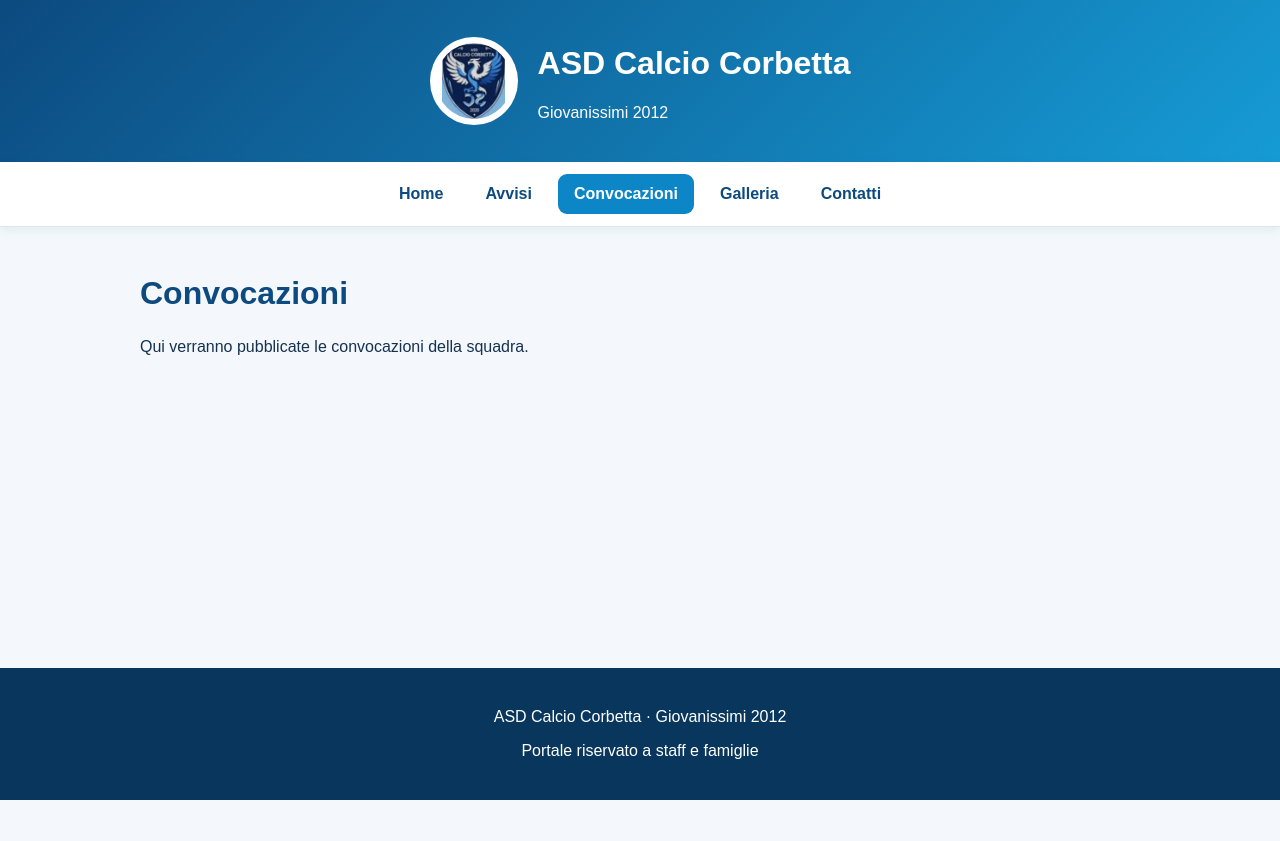
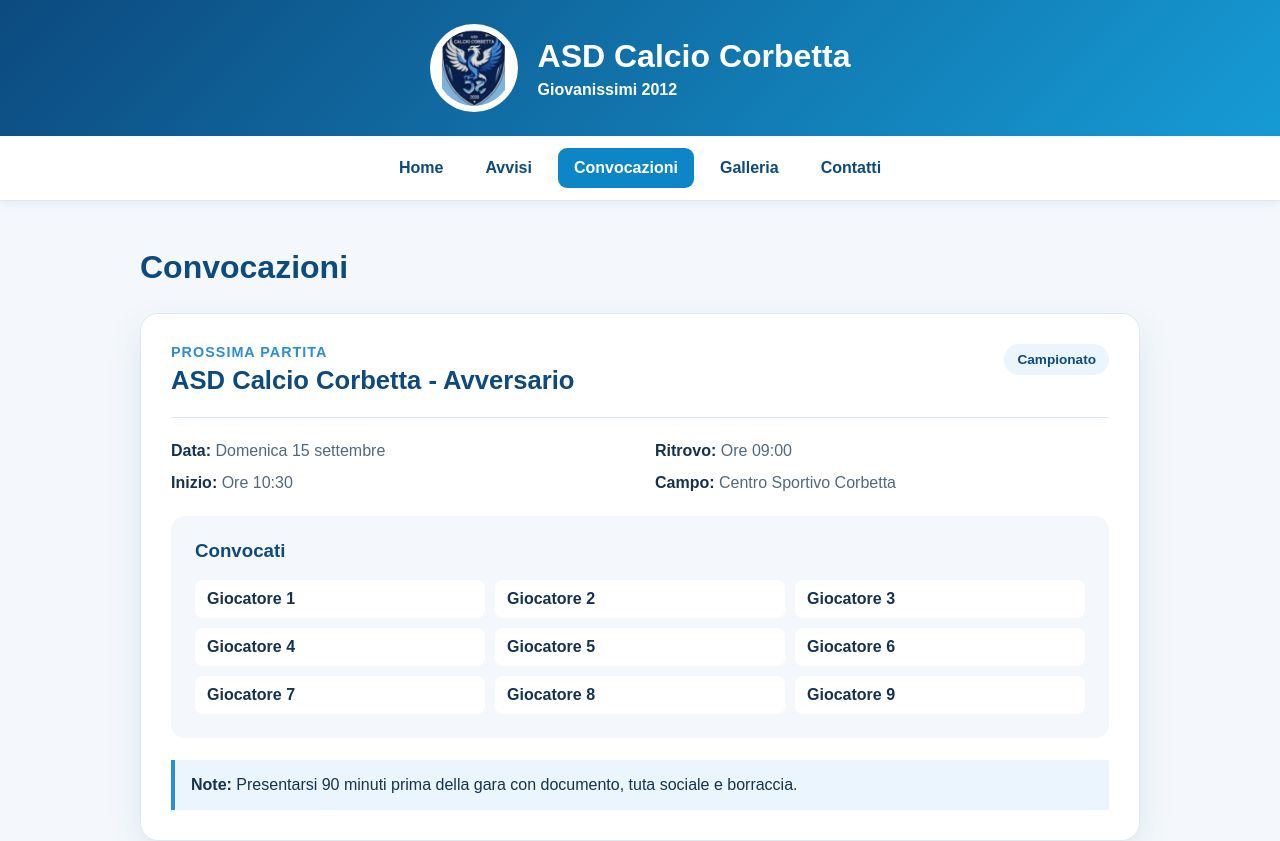
Before and after one commit to pierluigi79/asd-corbetta-giovanissimi-2012, a React (Vite) app: page /convocazioni in a window 1280 px wide. Shown: the top 841 px of the page. Before the commit the page ends 800 px from the top, so only its background shows below. Built offline with nearby package versions, Linux system fonts and the light colour scheme.

Commit message:
Completate pagine Avvisi e Convocazioni

```diff
--- a/src/App.css
+++ b/src/App.css
@@ -342,3 +342,212 @@
     padding: 38px 0;
   }
 }
+/* CONVOCAZIONI */
+
+.convocazione-card {
+  padding: 30px;
+  background: white;
+  border: 1px solid #dce9f4;
+  border-radius: 18px;
+  box-shadow: 0 12px 35px rgba(12, 74, 127, 0.1);
+}
+
+.convocazione-header {
+  display: flex;
+  justify-content: space-between;
+  align-items: flex-start;
+  gap: 20px;
+  padding-bottom: 22px;
+  border-bottom: 1px solid #dce9f4;
+}
+
+.convocazione-label {
+  margin: 0 0 6px;
+  color: #2c8ed6;
+  font-size: 0.9rem;
+  font-weight: 700;
+  letter-spacing: 1px;
+  text-transform: uppercase;
+}
+
+.convocazione-header h3 {
+  margin: 0;
+  color: #0c4a7f;
+  font-size: 1.6rem;
+}
+
+.convocazione-badge {
+  padding: 8px 13px;
+  border-radius: 999px;
+  background: #eaf5fd;
+  color: #0c4a7f;
+  font-size: 0.85rem;
+  font-weight: 700;
+}
+
+.convocazione-details {
+  display: grid;
+  grid-template-columns: repeat(2, 1fr);
+  gap: 14px 30px;
+  padding: 24px 0;
+}
+
+.convocazione-details p {
+  margin: 0;
+  color: #52697d;
+}
+
+.convocazione-details strong {
+  color: #16324f;
+}
+
+.convocati-section {
+  padding: 24px;
+  border-radius: 14px;
+  background: #f4f8fc;
+}
+
+.convocati-section h3 {
+  margin-top: 0;
+  color: #0c4a7f;
+}
+
+.convocati-grid {
+  display: grid;
+  grid-template-columns: repeat(3, 1fr);
+  gap: 10px;
+}
+
+.convocati-grid span {
+  padding: 10px 12px;
+  border-radius: 8px;
+  background: white;
+  color: #16324f;
+  font-weight: 700;
+}
+
+.convocazione-note {
+  margin-top: 22px;
+  padding: 16px;
+  border-left: 4px solid #2c8ed6;
+  background: #eaf5fd;
+  color: #16324f;
+}
+
+@media (max-width: 760px) {
+  .convocazione-card {
+    padding: 20px;
+  }
+
+  .convocazione-header {
+    flex-direction: column;
+  }
+
+  .convocazione-details {
+    grid-template-columns: 1fr;
+  }
+
+  .convocati-grid {
+    grid-template-columns: repeat(2, 1fr);
+  }
+}
+
+@media (max-width: 460px) {
+  .convocati-grid {
+    grid-template-columns: 1fr;
+  }
+}
+/* AVVISI */
+
+.page-heading {
+  margin-bottom: 30px;
+}
+
+.page-heading h2 {
+  margin: 4px 0 10px;
+}
+
+.page-heading > p:last-child {
+  margin: 0;
+  color: #52697d;
+  line-height: 1.6;
+}
+
+.page-kicker {
+  margin: 0;
+  color: #2c8ed6;
+  font-size: 0.9rem;
+  font-weight: 700;
+  letter-spacing: 1px;
+  text-transform: uppercase;
+}
+
+.avvisi-list {
+  display: grid;
+  gap: 20px;
+}
+
+.avviso-card {
+  padding: 26px;
+  background: white;
+  border: 1px solid #dce9f4;
+  border-left: 5px solid #2c8ed6;
+  border-radius: 14px;
+  box-shadow: 0 10px 28px rgba(12, 74, 127, 0.08);
+}
+
+.avviso-card.avviso-importante {
+  border-left-color: #e68a00;
+}
+
+.avviso-top {
+  display: flex;
+  justify-content: space-between;
+  align-items: center;
+  gap: 18px;
+  margin-bottom: 16px;
+}
+
+.avviso-top time {
+  color: #6b7f91;
+  font-size: 0.9rem;
+}
+
+.avviso-badge {
+  display: inline-block;
+  padding: 7px 11px;
+  border-radius: 999px;
+  background: #fff1d6;
+  color: #9a5b00;
+  font-size: 0.8rem;
+  font-weight: 700;
+}
+
+.avviso-badge-info {
+  background: #eaf5fd;
+  color: #0c4a7f;
+}
+
+.avviso-card h3 {
+  margin: 0 0 10px;
+  color: #0c4a7f;
+  font-size: 1.35rem;
+}
+
+.avviso-card p {
+  margin: 0;
+  color: #52697d;
+  line-height: 1.65;
+}
+
+@media (max-width: 560px) {
+  .avviso-card {
+    padding: 20px;
+  }
+
+  .avviso-top {
+    align-items: flex-start;
+    flex-direction: column;
+    gap: 8px;
+  }
+}
--- a/src/components/Header.jsx
+++ b/src/components/Header.jsx
@@ -9,7 +9,7 @@
         className="site-logo"
       />
 
-      <div>
+      <div className="site-title">
         <h1>ASD Calcio Corbetta</h1>
         <p>Giovanissimi 2012</p>
       </div>
--- a/src/pages/Avvisi.jsx
+++ b/src/pages/Avvisi.jsx
@@ -1,8 +1,57 @@
 function Avvisi() {
   return (
     <section>
-      <h2>Avvisi</h2>
-      <p>Qui verranno pubblicati gli avvisi per le famiglie.</p>
+      <div className="page-heading">
+        <p className="page-kicker">Comunicazioni della squadra</p>
+        <h2>Avvisi</h2>
+        <p>
+          Tutte le informazioni importanti per giocatori e famiglie.
+        </p>
+      </div>
+
+      <div className="avvisi-list">
+        <article className="avviso-card avviso-importante">
+          <div className="avviso-top">
+            <span className="avviso-badge">Importante</span>
+            <time>10 settembre 2026</time>
+          </div>
+
+          <h3>Consegna documenti per il tesseramento</h3>
+
+          <p>
+            Ricordiamo alle famiglie di consegnare allo staff la documentazione
+            richiesta entro venerdì.
+          </p>
+        </article>
+
+        <article className="avviso-card">
+          <div className="avviso-top">
+            <span className="avviso-badge avviso-badge-info">Allenamento</span>
+            <time>8 settembre 2026</time>
+          </div>
+
+          <h3>Variazione orario allenamento</h3>
+
+          <p>
+            L'allenamento di giovedì inizierà alle ore 18:30. Il ritrovo è
+            previsto quindici minuti prima.
+          </p>
+        </article>
+
+        <article className="avviso-card">
+          <div className="avviso-top">
+            <span className="avviso-badge avviso-badge-info">Materiale</span>
+            <time>5 settembre 2026</time>
+          </div>
+
+          <h3>Abbigliamento per le partite</h3>
+
+          <p>
+            I giocatori devono presentarsi con tuta sociale, borraccia
+            personale e documento di riconoscimento.
+          </p>
+        </article>
+      </div>
     </section>
   );
 }
--- a/src/pages/Convocazioni.jsx
+++ b/src/pages/Convocazioni.jsx
@@ -2,7 +2,45 @@
   return (
     <section>
       <h2>Convocazioni</h2>
-      <p>Qui verranno pubblicate le convocazioni della squadra.</p>
+
+      <article className="convocazione-card">
+        <div className="convocazione-header">
+          <div>
+            <p className="convocazione-label">Prossima partita</p>
+            <h3>ASD Calcio Corbetta - Avversario</h3>
+          </div>
+
+          <span className="convocazione-badge">Campionato</span>
+        </div>
+
+        <div className="convocazione-details">
+          <p><strong>Data:</strong> Domenica 15 settembre</p>
+          <p><strong>Ritrovo:</strong> Ore 09:00</p>
+          <p><strong>Inizio:</strong> Ore 10:30</p>
+          <p><strong>Campo:</strong> Centro Sportivo Corbetta</p>
+        </div>
+
+        <div className="convocati-section">
+          <h3>Convocati</h3>
+
+          <div className="convocati-grid">
+            <span>Giocatore 1</span>
+            <span>Giocatore 2</span>
+            <span>Giocatore 3</span>
+            <span>Giocatore 4</span>
+            <span>Giocatore 5</span>
+            <span>Giocatore 6</span>
+            <span>Giocatore 7</span>
+            <span>Giocatore 8</span>
+            <span>Giocatore 9</span>
+          </div>
+        </div>
+
+        <div className="convocazione-note">
+          <strong>Note:</strong> Presentarsi 90 minuti prima della gara con
+          documento, tuta sociale e borraccia.
+        </div>
+      </article>
     </section>
   );
 }
```
